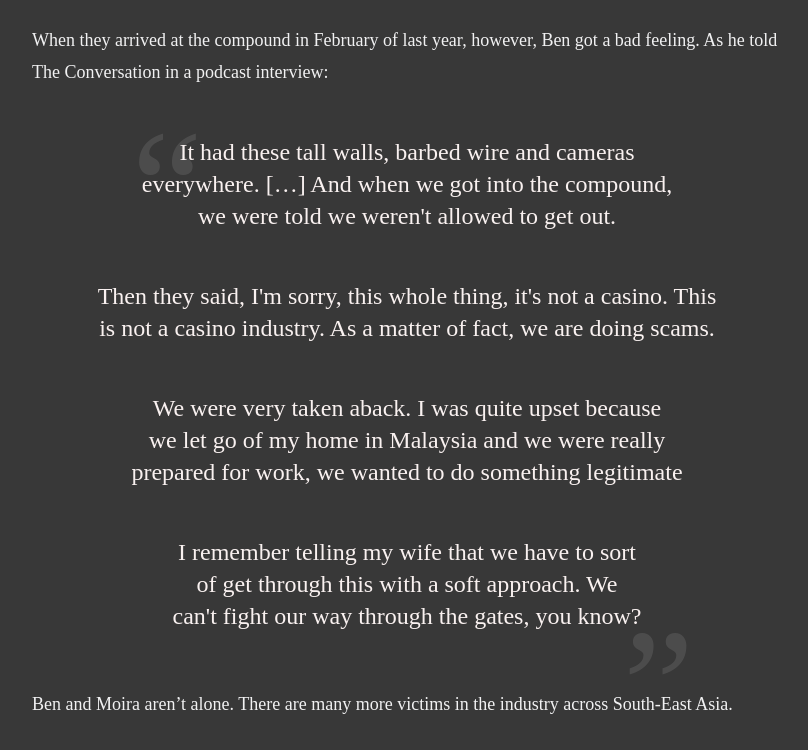
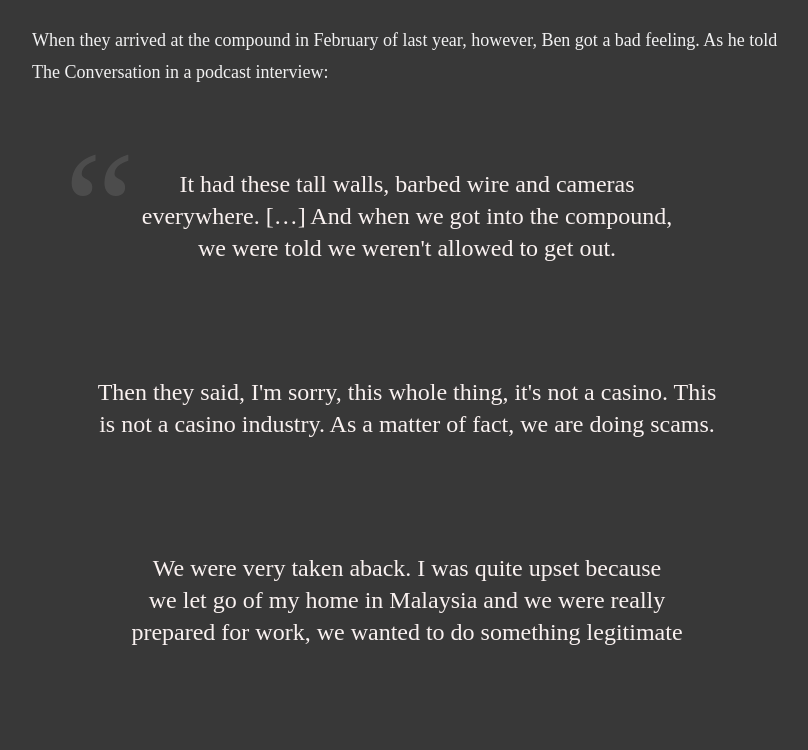
Before and after one commit to conversation/scam-centres-part-1, a React (Vite) app: page / in a window 1280 px wide. Shown: the part 4760-5510 px from the top of the page, without its empty margins (233-1041 px from the left). Built offline with nearby package versions, Linux system fonts and the light colour scheme; a web font is replaced by a local one.

Commit message:
fix:fixed overflowing quotation marks

```diff
--- a/src/components/Pullquote.tsx
+++ b/src/components/Pullquote.tsx
@@ -1,5 +1,3 @@
-// import { cn } from '../util/helpers'
-
 import { cn } from '../util/helpers'
 
 export default function Pullquote({
@@ -14,22 +12,20 @@ export default function Pullquote({
   endQuoteIcon: boolean
 }) {
   return (
-    <div className={className}>
-      <div className='px-4 sm:px-8'>
-        <div className='relative inline-block'>
-          <p
+    <div className={cn('text-balance py-5 text-center text-xl text-red-50 sm:text-2xl', className)}>
+      <div className='px-0 sm:px-8'>
+        <div
           className={cn(
-              'relative inline',
+            'relative inline-block',
             startQuoteIcon
-                ? 'before:absolute before:-left-12 before:-top-8 before:text-[10rem] before:leading-none before:text-white before:opacity-10 before:content-["“"]'
+              ? 'before:absolute before:-top-2 before:left-0 before:text-[10rem] before:leading-none before:text-white before:opacity-10 before:content-["“"]'
               : '',
             endQuoteIcon
-                ? 'after:absolute after:left-[96%] after:top-[75%] after:text-[10rem] after:leading-none after:text-white after:opacity-10 after:content-["”"]'
+              ? 'after:absolute after:right-0 after:top-[80%] after:text-[10rem] after:leading-none after:text-white after:opacity-10 after:content-["”"]'
               : ''
           )}
         >
-            {quote}
-          </p>
+          <p>{quote}</p>
         </div>
       </div>
     </div>
```
Lines whose indentation alone changed are shown as unchanged.
